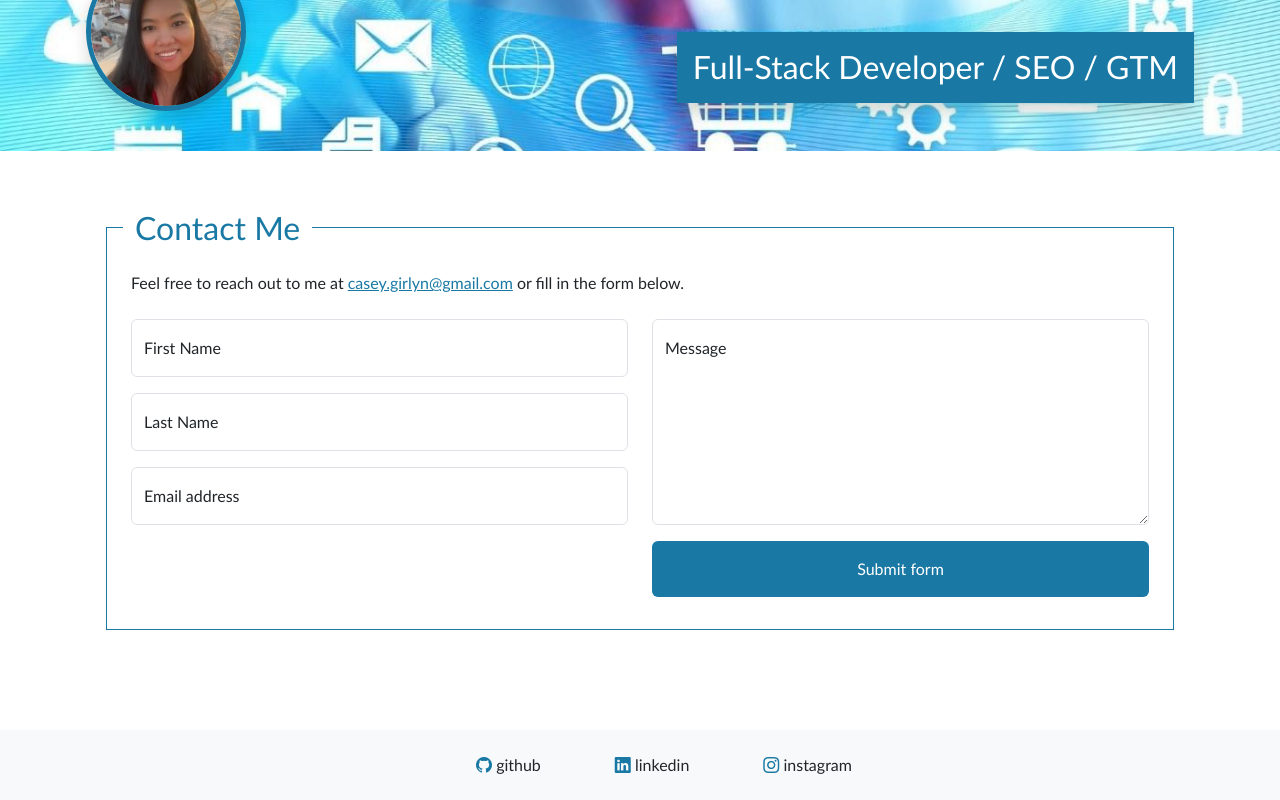
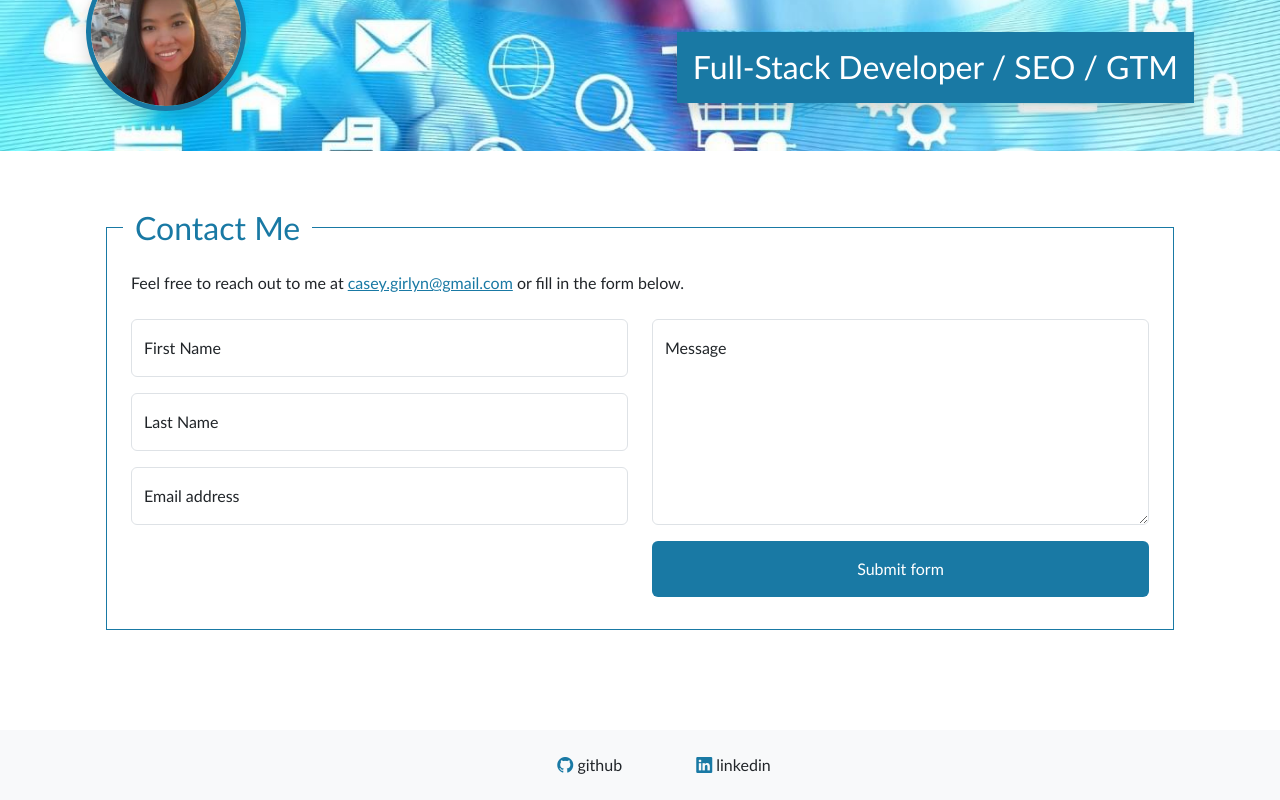
Before and after one commit to caseygirlyn/React-Portfolio, a React (Vite) app: page /contact in a window 1280 px wide. Shown: the part 222-1022 px from the top of the page. Built offline with nearby package versions, Linux system fonts and the light colour scheme.

Commit message:
remove instagram link

```diff
--- a/src/components/Footer.jsx
+++ b/src/components/Footer.jsx
@@ -5,7 +5,6 @@ export default function Footer() {
         <div className="col-md-12 ps-md-5 column-gap-md-5 d-flex flex-wrap fs-6 justify-content-center">
             <a href="https://github.com/caseygirlyn" target="_blank" className="btn"><i className="bi bi-github"></i> github</a>
             <a href="https://www.linkedin.com/in/girlyncasey/" target="_blank" className="btn"><i className="bi bi-linkedin"></i> linkedin</a>
-            <a href="https://www.instagram.com/gicasey/" target="_blank" className="btn"><i className="bi bi-instagram"></i> instagram</a>
         </div>
     </footer>
 }
```
